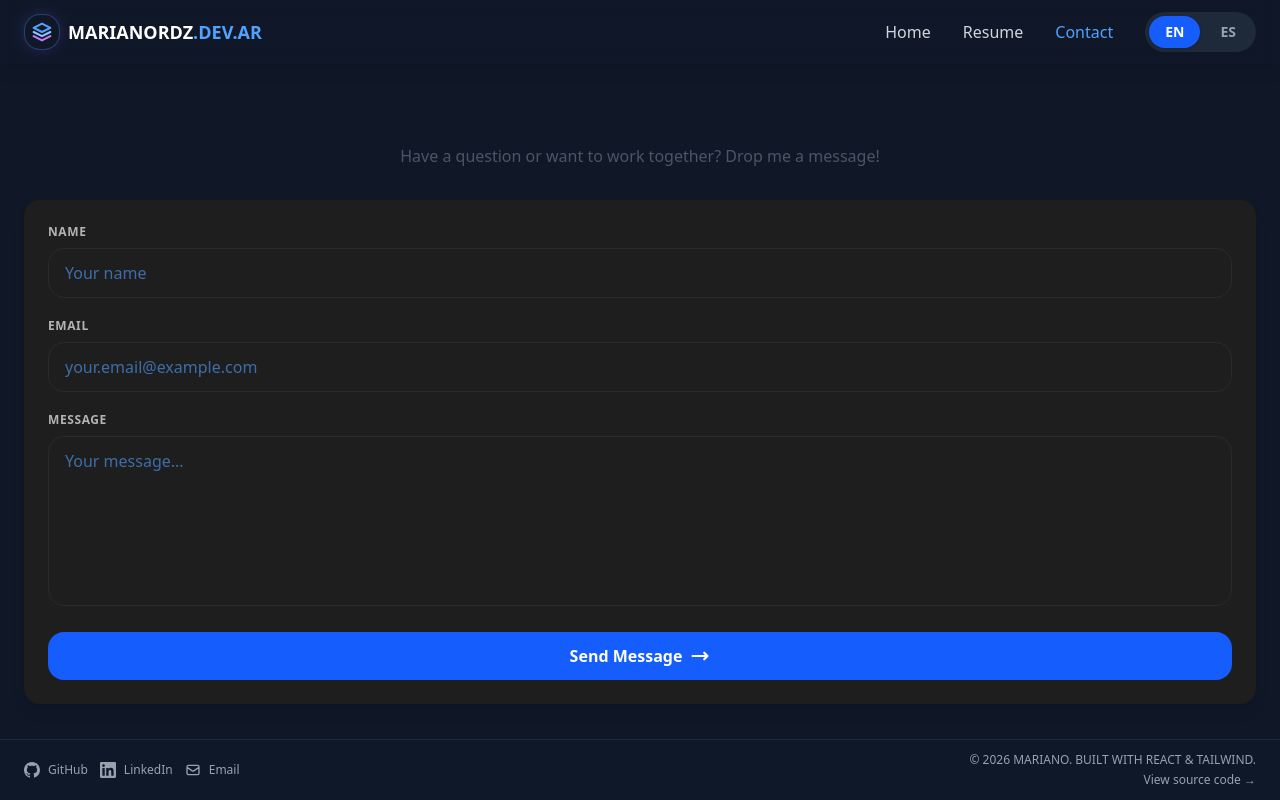
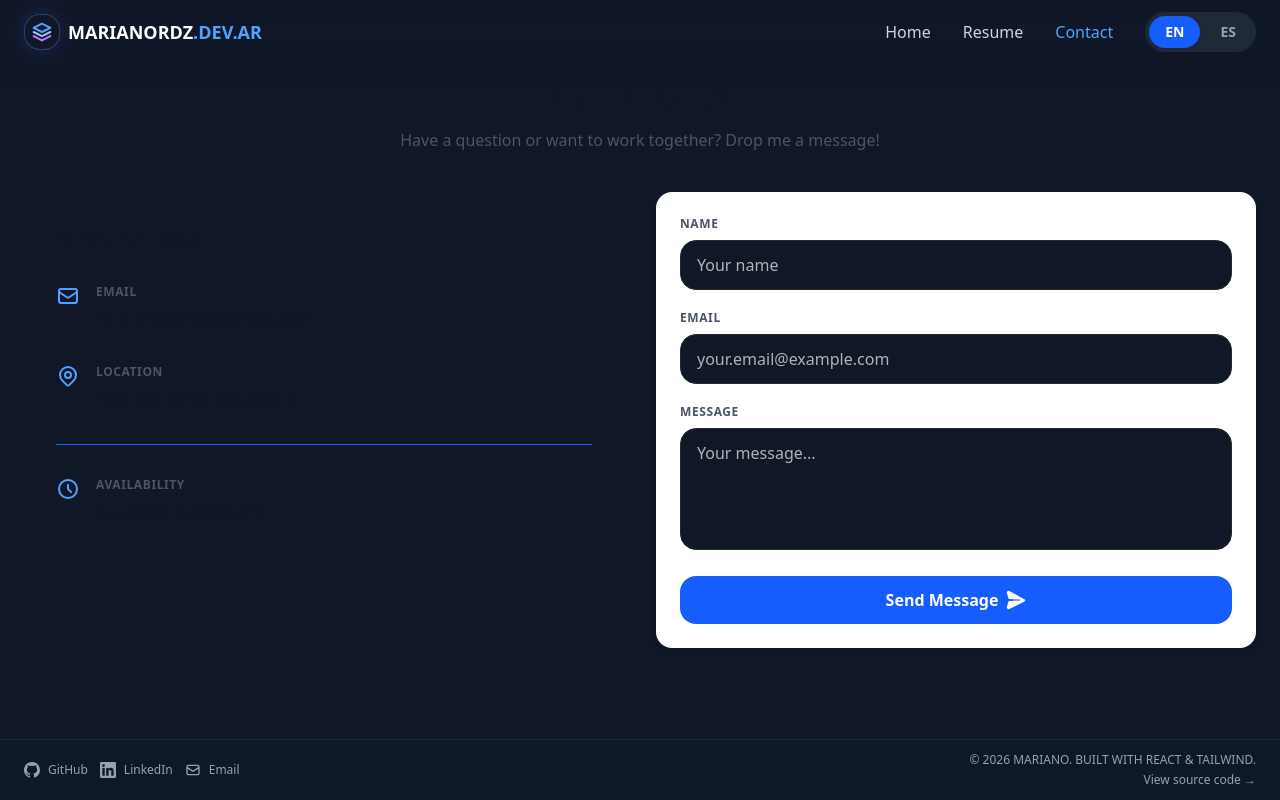
Before and after one commit to MarianoRDZ/website-react, a React (Vite) app: page /contact in a window 1280 px wide. Built offline with nearby package versions, Linux system fonts and the light colour scheme.

Commit message:
style(contact): inputs match page background; remove left card background

```diff
--- a/src/pages/Contact.jsx
+++ b/src/pages/Contact.jsx
@@ -2,6 +2,7 @@ import { useState, useEffect, useRef } from 'react';
 import emailjs from '@emailjs/browser';
 import { useTranslation } from 'react-i18next';
 import { SocialLinks } from '../components/common';
+import { personalInfo } from '../constants/data';
 
 const Contact = () => {
   const { t } = useTranslation();
@@ -97,17 +98,116 @@ const Contact = () => {
   };
 
   return (
-    <div className="mx-auto max-w-7xl px-6 py-8">
-      <div className="mb-8 text-center">
+    <div className="mx-auto max-w-7xl px-6 py-4">
+      <div className="mb-6 text-center">
         <h1 className="mb-3 text-3xl font-bold text-gray-900 dark:text-white">
           {t('contact.title')}
         </h1>
         <p className="text-base text-gray-600 dark:text-gray-400">{t('contact.subtitle')}</p>
       </div>
 
+      {/* Two-column layout */}
+      <div className="grid gap-8 py-4 lg:grid-cols-2">
+        {/* Left column - Contact Information */}
+        <div className="space-y-8">
+          <div className="h-fit p-8">
+            <h2 className="mb-8 text-xl font-bold text-gray-900 dark:text-white">
+              {t('contact.directContact')}
+            </h2>
+
+            {/* Email */}
+            <div className="mb-8 flex gap-4">
+              <div className="shrink-0">
+                <svg
+                  className="h-6 w-6 text-blue-400"
+                  fill="none"
+                  viewBox="0 0 24 24"
+                  stroke="currentColor"
+                >
+                  <path
+                    strokeLinecap="round"
+                    strokeLinejoin="round"
+                    strokeWidth={2}
+                    d="M3 8l7.89 5.26a2 2 0 002.22 0L21 8M5 19h14a2 2 0 002-2V7a2 2 0 00-2-2H5a2 2 0 00-2 2v10a2 2 0 002 2z"
+                  />
+                </svg>
+              </div>
+              <div>
+                <p className="text-xs font-semibold tracking-wider text-gray-600 uppercase dark:text-gray-400">
+                  {t('contact.emailLabel')}
+                </p>
+                <p className="mt-1 text-lg font-medium text-gray-900 dark:text-white">
+                  {personalInfo.email}
+                </p>
+              </div>
+            </div>
+
+            {/* Location */}
+            <div className="mb-8 flex gap-4">
+              <div className="shrink-0">
+                <svg
+                  className="h-6 w-6 text-blue-400"
+                  fill="none"
+                  viewBox="0 0 24 24"
+                  stroke="currentColor"
+                >
+                  <path
+                    strokeLinecap="round"
+                    strokeLinejoin="round"
+                    strokeWidth={2}
+                    d="M17.657 16.657L13.414 20.9a1.998 1.998 0 01-2.827 0l-4.244-4.243a8 8 0 1111.314 0z"
+                  />
+                  <path
+                    strokeLinecap="round"
+                    strokeLinejoin="round"
+                    strokeWidth={2}
+                    d="M15 11a3 3 0 11-6 0 3 3 0 016 0z"
+                  />
+                </svg>
+              </div>
+              <div>
+                <p className="text-xs font-semibold tracking-wider text-gray-600 uppercase dark:text-gray-400">
+                  {t('contact.locationLabel')}
+                </p>
+                <p className="mt-1 text-lg font-medium text-gray-900 dark:text-white">
+                  {personalInfo.location}
+                </p>
+              </div>
+            </div>
+
+            {/* Availability */}
+            <div className="flex gap-4 border-t border-blue-600 pt-8">
+              <div className="shrink-0">
+                <svg
+                  className="h-6 w-6 text-blue-400"
+                  fill="none"
+                  viewBox="0 0 24 24"
+                  stroke="currentColor"
+                >
+                  <path
+                    strokeLinecap="round"
+                    strokeLinejoin="round"
+                    strokeWidth={2}
+                    d="M12 8v4l3 3m6-3a9 9 0 11-18 0 9 9 0 0118 0z"
+                  />
+                </svg>
+              </div>
+              <div>
+                <p className="text-xs font-semibold tracking-wider text-gray-600 uppercase dark:text-gray-400">
+                  {t('contact.availabilityLabel')}
+                </p>
+                <p className="mt-1 text-lg font-medium text-gray-900 dark:text-white">
+                  {t('contact.availabilityText')}
+                </p>
+              </div>
+            </div>
+          </div>
+        </div>
+
+        {/* Right column - Contact Form */}
         <form
           onSubmit={handleSubmit}
-        className="bg-background-surface space-y-5 rounded-lg p-6 shadow-lg"
+          className="h-fit space-y-5 rounded-lg bg-white p-6 shadow-md dark:bg-gray-800"
         >
           {status.success && (
             <div className="rounded-lg bg-green-50 p-4 text-green-800 dark:bg-green-900/20 dark:text-green-400">
@@ -121,10 +221,11 @@ const Contact = () => {
             </div>
           )}
 
+          <div className="space-y-5">
             <div>
               <label
                 htmlFor="name"
-            className="text-text-secondary mb-2 block text-xs font-semibold tracking-wider uppercase"
+                className="mb-2 block text-xs font-semibold tracking-wider text-gray-600 uppercase dark:text-gray-400"
               >
                 {t('contact.form.name')}
               </label>
@@ -136,7 +237,7 @@ const Contact = () => {
                 onChange={handleChange}
                 required
                 disabled={status.loading}
-            className="border-background-tertiary bg-background-surface text-text-primary w-full rounded-lg border px-4 py-3 placeholder-blue-400/60 focus:border-blue-500 focus:ring-1 focus:ring-blue-500 focus:outline-none disabled:cursor-not-allowed disabled:opacity-50"
+                className="border-background-tertiary text-text-primary placeholder-text-secondary focus:border-accent focus:ring-accent/20 w-full rounded-lg border bg-gray-900 px-4 py-3 focus:ring-2 focus:outline-none disabled:cursor-not-allowed disabled:opacity-50"
                 placeholder={t('contact.form.namePlaceholder')}
               />
             </div>
@@ -144,7 +245,7 @@ const Contact = () => {
             <div>
               <label
                 htmlFor="email"
-            className="text-text-secondary mb-2 block text-xs font-semibold tracking-wider uppercase"
+                className="mb-2 block text-xs font-semibold tracking-wider text-gray-600 uppercase dark:text-gray-400"
               >
                 {t('contact.form.email')}
               </label>
@@ -156,7 +257,7 @@ const Contact = () => {
                 onChange={handleChange}
                 required
                 disabled={status.loading}
-            className="border-background-tertiary bg-background-surface text-text-primary w-full rounded-lg border px-4 py-3 placeholder-blue-400/60 focus:border-blue-500 focus:ring-1 focus:ring-blue-500 focus:outline-none disabled:cursor-not-allowed disabled:opacity-50"
+                className="border-background-tertiary text-text-primary placeholder-text-secondary focus:border-accent focus:ring-accent/20 w-full rounded-lg border bg-gray-900 px-4 py-3 focus:ring-2 focus:outline-none disabled:cursor-not-allowed disabled:opacity-50"
                 placeholder={t('contact.form.emailPlaceholder')}
               />
             </div>
@@ -164,7 +265,7 @@ const Contact = () => {
             <div>
               <label
                 htmlFor="message"
-            className="text-text-secondary mb-2 block text-xs font-semibold tracking-wider uppercase"
+                className="mb-2 block text-xs font-semibold tracking-wider text-gray-600 uppercase dark:text-gray-400"
               >
                 {t('contact.form.message')}
               </label>
@@ -174,9 +275,9 @@ const Contact = () => {
                 value={formData.message}
                 onChange={handleChange}
                 required
-            rows={6}
+                rows={4}
                 disabled={status.loading}
-            className="border-background-tertiary bg-background-surface text-text-primary w-full resize-none rounded-lg border px-4 py-3 placeholder-blue-400/60 focus:border-blue-500 focus:ring-1 focus:ring-blue-500 focus:outline-none disabled:cursor-not-allowed disabled:opacity-50"
+                className="border-background-tertiary text-text-primary placeholder-text-secondary focus:border-accent focus:ring-accent/20 w-full resize-none rounded-lg border bg-gray-900 px-4 py-3 focus:ring-2 focus:outline-none disabled:cursor-not-allowed disabled:opacity-50"
                 placeholder={t('contact.form.messagePlaceholder')}
               />
             </div>
@@ -200,17 +301,14 @@ const Contact = () => {
             >
               {status.loading ? t('contact.form.sending') : t('contact.form.send')}
               {!status.loading && (
-            <svg className="h-5 w-5" fill="none" viewBox="0 0 24 24" stroke="currentColor">
-              <path
-                strokeLinecap="round"
-                strokeLinejoin="round"
-                strokeWidth={2.5}
-                d="M17 8l4 4m0 0l-4 4m4-4H3"
-              />
+                <svg className="h-5 w-5" fill="currentColor" viewBox="0 0 24 24" stroke="none">
+                  <path d="M16.6915026,12.4744748 L3.50612381,13.2599618 C3.19218622,13.2599618 3.03521743,13.4170592 3.03521743,13.5741566 L1.15159189,20.0151496 C0.8376543,20.8006365 0.99,21.89 1.77946707,22.52 C2.41,22.99 3.50612381,23.1 4.13399899,22.8429026 L21.714504,14.0454487 C22.6563168,13.5741566 23.1272231,12.6315722 22.9702544,11.6889879 L4.13399899,1.16346273 C3.34915502,0.9 2.40734225,1.00636533 1.77946707,1.4776575 C0.994623095,2.10604706 0.837654326,3.0486314 1.15159189,3.99021575 L3.03521743,10.4311088 C3.03521743,10.5882061 3.19218622,10.7453035 3.50612381,10.7453035 L16.6915026,11.5307905 C16.6915026,11.5307905 17.1624089,11.5307905 17.1624089,12.0020827 C17.1624089,12.4744748 16.6915026,12.4744748 16.6915026,12.4744748 Z" />
                 </svg>
               )}
             </button>
+          </div>
         </form>
+      </div>
     </div>
   );
 };
```
Lines whose indentation alone changed are shown as unchanged.
